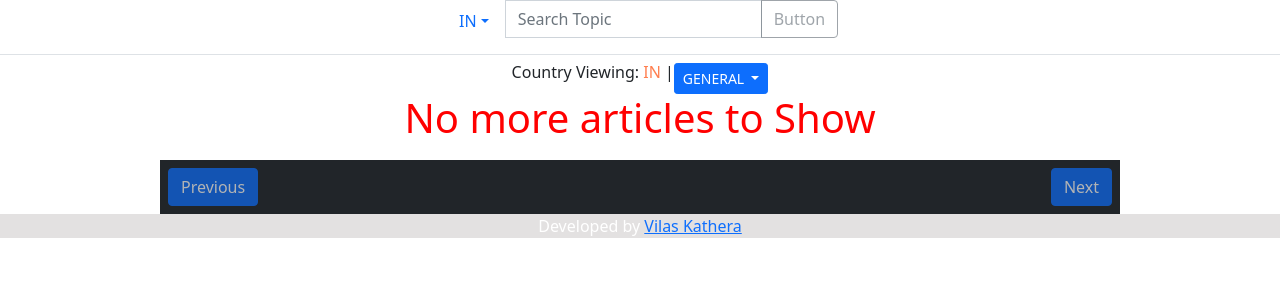
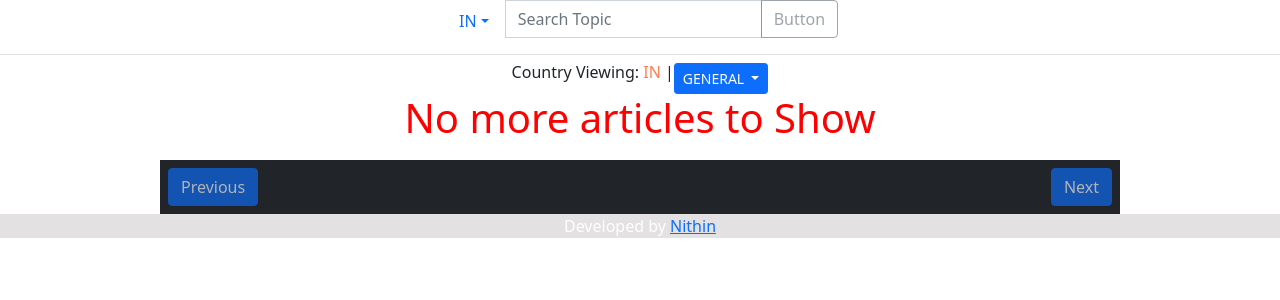
Before and after one commit to NITHIN-001/news, a Django app: page / in a window 1280 px wide. Shown: the top 300 px of the page. Run offline with Django 3.2, Linux system fonts and the light colour scheme; data that the repository does not hold is empty.

Commit message:
intial message

```diff
--- a/newsapp/templates/index.html
+++ b/newsapp/templates/index.html
@@ -230,7 +230,7 @@
   </div>
 
   <div class="footer">
-    <p>Developed by <a href="https://www.instagram.com/vilas_______/">Vilas Kathera</a></p>
+    <p>Developed by <a href="#">Nithin</a></p>
   </div>
 
 </body>
--- a/requirements.txt
+++ b/requirements.txt
@@ -12,7 +12,6 @@ gunicorn==20.0.4
 idna==2.10
 ipinfo==4.1.0
 multidict==5.1.0
-psycopg2==2.8.6
 pytz==2021.1
 requests==2.25.1
 six==1.15.0
```
Also changed, not shown: Readme.md.
